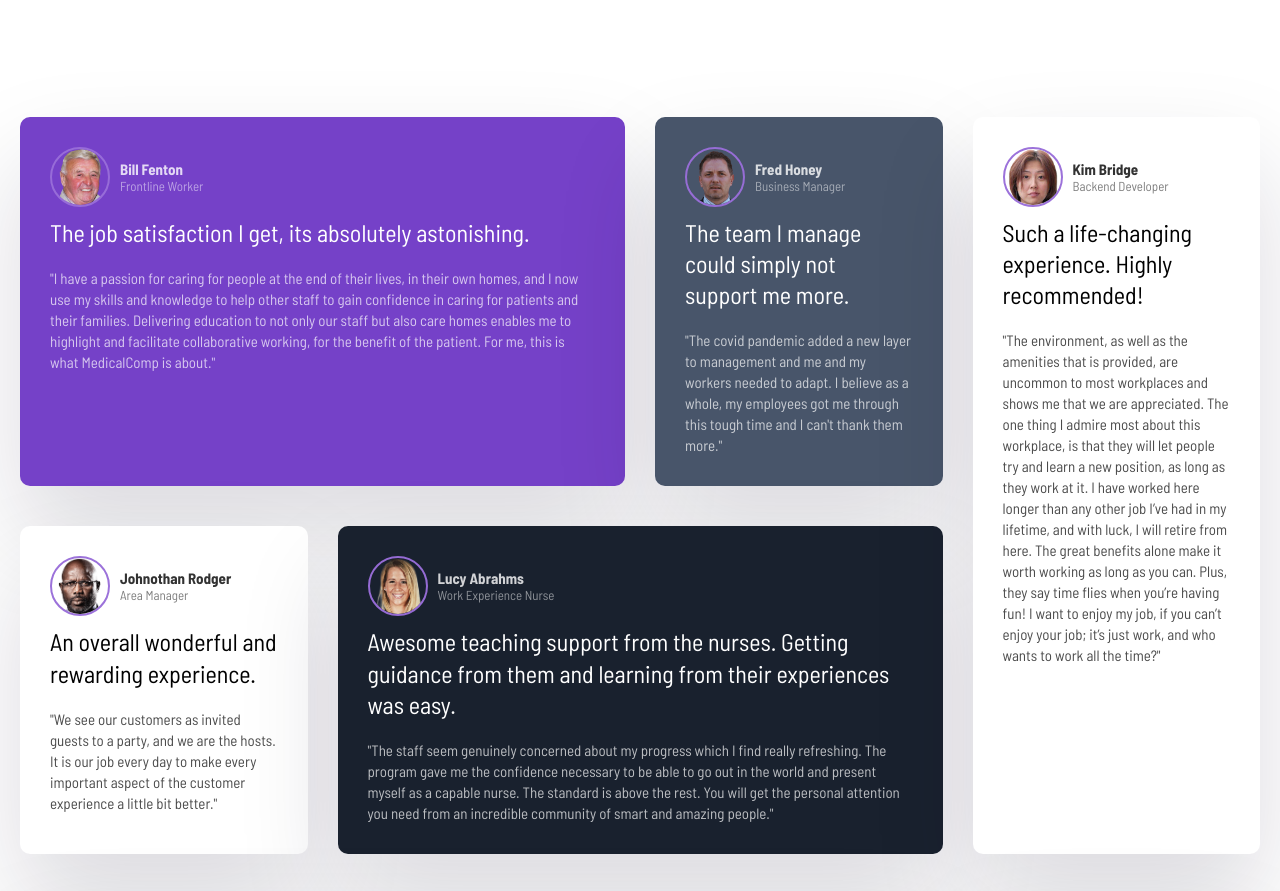
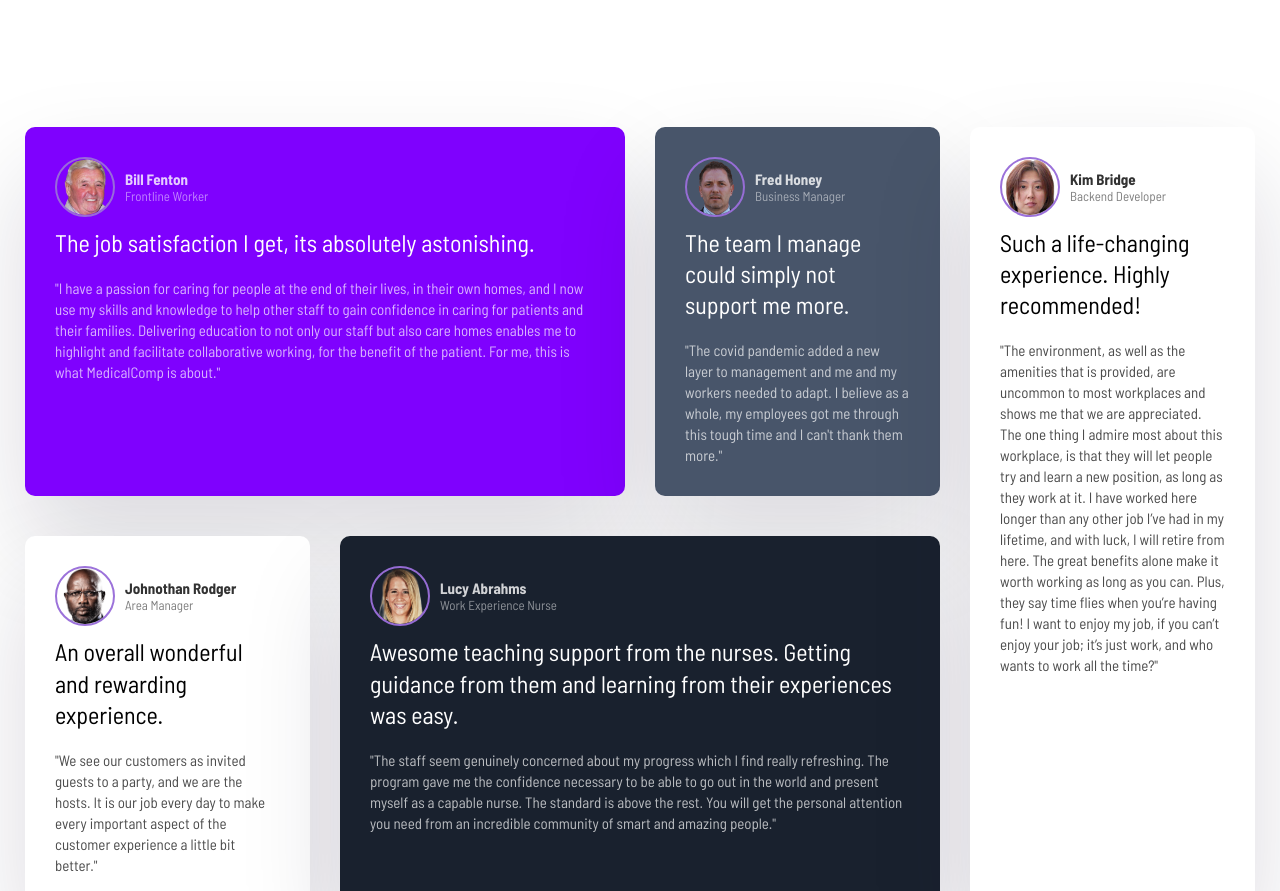
Before and after one commit to BarclayCousin/CodeX, a plain HTML site: page Feedback.html in a window 1280 px wide. Shown: the part 211-1102 px from the top of the page. Drawn offline with Linux system fonts and the light colour scheme.

Commit message:
Minor Changes - Colour Changes

```diff
--- a/Feedback.html
+++ b/Feedback.html
@@ -49,7 +49,7 @@
     </div>
 
     <div class="testimonials">
-      <div class="card card--bg-purple">
+      <div class="card card--colour-purple">
         <header class="card__header">
           <img
             src="img/Feedback_Imgs/image-daniel.png"
@@ -74,7 +74,7 @@
         </p>
       </div>
 
-      <div class="card card--bg-gray-blue">
+      <div class="card card--colour-gray-blue">
         <header class="card__header">
           <img
             src="img/Feedback_Imgs/image-jonathan.png"
@@ -116,7 +116,7 @@
         </p>
       </div>
 
-      <div class="card card--bg-black-blue">
+      <div class="card card--colour-black-blue">
         <header class="card__header">
           <img
             src="img/Feedback_Imgs/image-patrick.png"
@@ -169,7 +169,7 @@
         </p>
       </div>
 
-      <div class="card card--bg-purple">
+      <div class="card card--colour-purple">
         <header class="card__header">
           <img src="img/Feedback_Imgs/image-amy.png" class="card__img" alt="" />
           <div>
@@ -206,7 +206,7 @@
         </p>
       </div>
 
-      <div class="card card--bg-gray-blue">
+      <div class="card card--colour-gray-blue">
         <header class="card__header">
           <img
             src="img/Feedback_Imgs/image-joshua.png"
--- a/css/styles.css
+++ b/css/styles.css
@@ -383,8 +383,8 @@ html {
 /* Feedback */
 .testimonials {
   max-width: 1500px;
-  margin: 50px auto;
-  padding: 20px;
+  margin: 55px auto;
+  padding: 25px;
   display: grid;
   grid-template-columns: repeat(4, 1fr);
   gap: 30px;
@@ -454,20 +454,17 @@ opacity: 100%;
     opacity: 70%;
 }
 
-.card--bg-purple {
-    background: hsl(263, 55%, 52%);
+.card--colour-purple {
+    background: #7f01fe;
     color: white;
-    background-image: url(./images/bg-pattern-quotation.svg);
-    background-repeat: no-repeat;
-    background-position: top 10px right 100px;
 }
 
-.card--bg-gray-blue {
+.card--colour-gray-blue {
     background: hsl(217,19%, 35%);
     color: white;
 }
 
-.card--bg-black-blue {
+.card--colour-black-blue {
     background: hsl(219,29%, 14%);
     color: white;
 }
```
